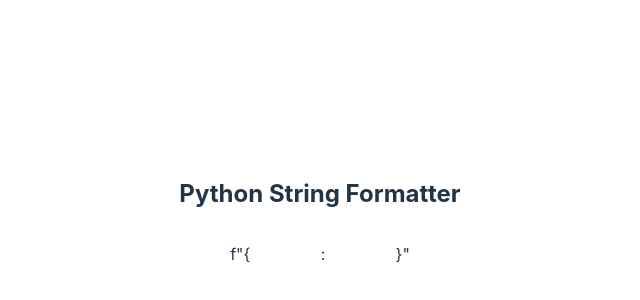
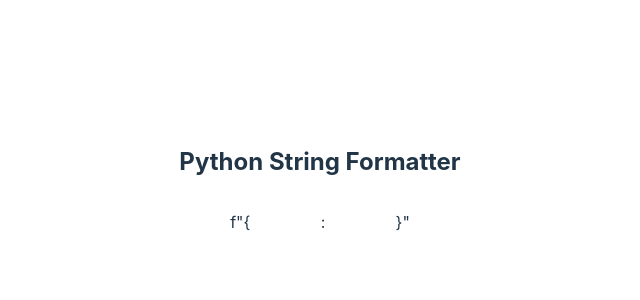
Before and after one commit to adamjhawley/pyformat-previewer, a website built with Vite: page fe/index.html in a window 1280 px wide. Shown: the part 178-478 px from the top of the page, without its empty margins (320-960 px from the left). Built offline with nearby package versions, Linux system fonts and the light colour scheme.

Commit message:
fe: index.html: extract CSS to centre main form
This patch extracts the CSS which makes the main form centred into its own
class. This is to facilitate future patches which will add new elements inside
the '<body>' tags.

Signed-off-by: adamjhawley <adamhawley99@gmail.com>

```diff
--- a/fe/index.html
+++ b/fe/index.html
@@ -9,8 +9,10 @@
   </head>
   <body>
     <div class="centre-box">
+      <div>
       <h2 class="title">Python String Formatter</h2>
       <pyf-page></pyf-page>
     </div>
+    </div>
   </body>
 </html>
--- a/fe/src/index.css
+++ b/fe/src/index.css
@@ -29,13 +29,13 @@ a:hover {
   text-align: center;
 }
 
-body {
+.centre-box {
   margin: 0;
   display: flex;
   place-items: center;
   justify-content: center;
   min-width: 320px;
-  min-height: 100vh;
+  min-height: 90vh;
 }
 
 @media (prefers-color-scheme: light) {
```
